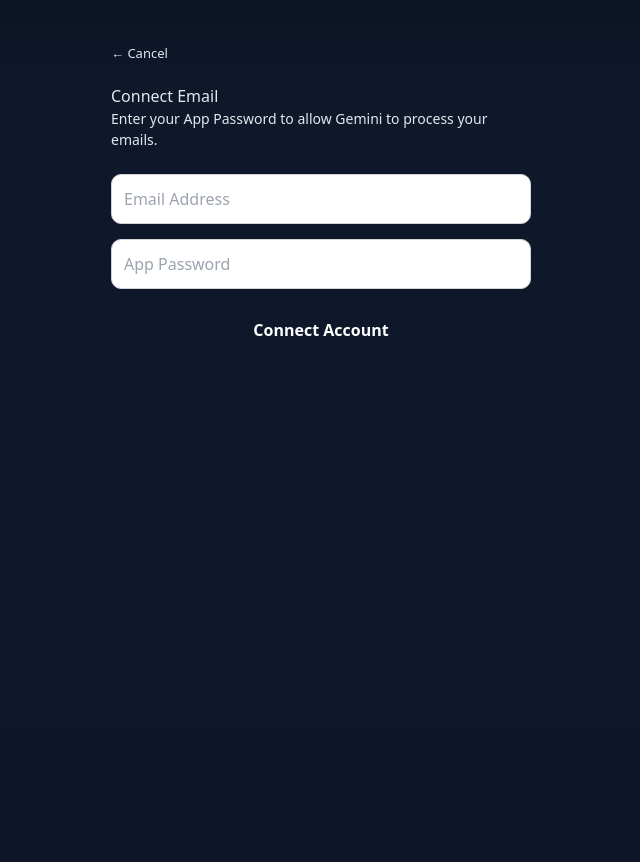
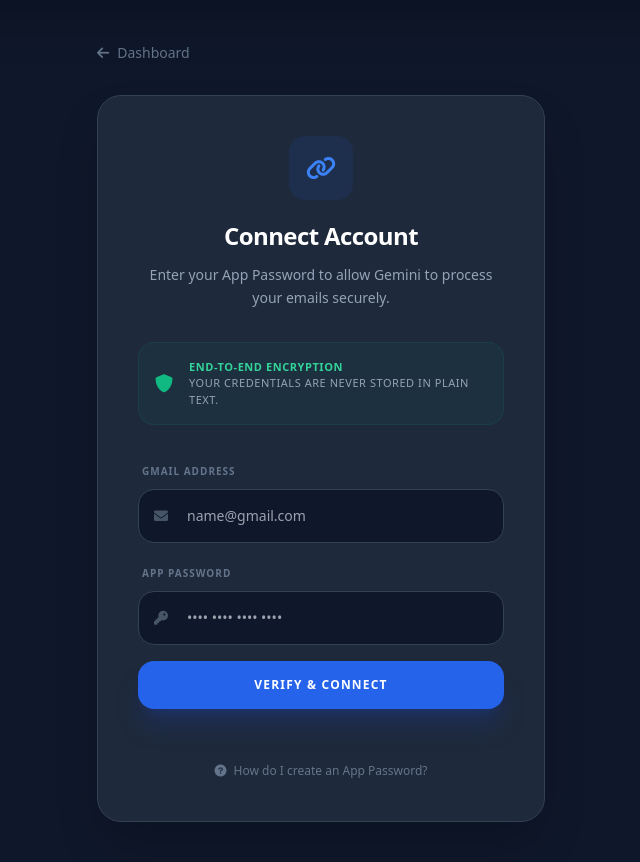
Before and after one commit to Ernestersty/ernes-co3AI, a Flask app: page /connect in a window 1280 px wide. Shown: the part 73-935 px from the top of the page, without its empty margins (319-959 px from the left). Before the commit the page ends 409 px from the top, so only its background shows below. Run offline with Flask 3, Linux system fonts and the light colour scheme; the visitor is signed in with stand-in values (Sample User, id 1); some libraries are stand-ins or nearby versions.

Commit message:
Update connect_email.html

```diff
--- a/templates/connect_email.html
+++ b/templates/connect_email.html
@@ -2,15 +2,66 @@
 {% block title %}Connect Email - ERNESCO{% endblock %}
 
 {% block content %}
-<div class="card" style="max-width: 420px; margin: auto; text-align: left;">
-    <a href="{{ url_for('index') }}" style="color: var(--apple-blue); font-size: 13px; text-decoration: none;">← Cancel</a>
-    <h2 style="margin-top: 20px;">Connect Email</h2>
-    <p style="color: var(--apple-gray); font-size: 14px; margin-bottom: 24px;">Enter your App Password to allow Gemini to process your emails.</p>
+<div class="max-w-md mx-auto animate-[fadeIn_0.5s_ease]">
+    <a href="{{ url_for('index') }}" class="inline-flex items-center text-slate-500 hover:text-blue-400 text-sm font-medium transition-colors mb-8 group">
+        <i class="fas fa-arrow-left mr-2 group-hover:-translate-x-1 transition-transform"></i> {{ t.dash }}
+    </a>
 
-    <form method="post">
-        <input type="email" name="email" placeholder="Email Address" style="margin-bottom: 15px; width: 100%; padding: 12px; border-radius: 10px; border: 1px solid #d2d2d7;" required>
-        <input type="password" name="password" placeholder="App Password" style="margin-bottom: 15px; width: 100%; padding: 12px; border-radius: 10px; border: 1px solid #d2d2d7;" required>
-        <button type="submit" style="width: 100%; background: var(--apple-blue); color: white; border: none; padding: 14px; border-radius: 12px; font-weight: 600; cursor: pointer;">Connect Account</button>
-    </form>
+    <div class="bg-[#1e293b] p-8 md:p-10 rounded-3xl shadow-2xl border border-slate-700 space-y-8">
+
+        <div class="text-center space-y-3">
+            <div class="inline-flex items-center justify-center w-16 h-16 bg-blue-600/10 rounded-2xl mb-2">
+                <i class="fas fa-link text-blue-500 text-2xl"></i>
+            </div>
+            <h2 class="text-2xl font-black text-white tracking-tight">Connect Account</h2>
+            <p class="text-slate-400 text-sm leading-relaxed">
+                Enter your App Password to allow Gemini to process your emails securely.
+            </p>
+        </div>
+
+        <div class="bg-emerald-500/5 border border-emerald-500/10 rounded-2xl p-4 flex items-center gap-4">
+            <i class="fas fa-shield-alt text-emerald-500 text-lg"></i>
+            <div class="text-[11px] text-slate-400 font-medium uppercase tracking-wider">
+                <span class="text-emerald-400 font-bold">End-to-End Encryption</span><br>
+                Your credentials are never stored in plain text.
+            </div>
+        </div>
+
+        <form method="post" class="space-y-4">
+            <div class="space-y-2">
+                <label class="text-[10px] font-bold text-slate-500 uppercase tracking-widest ml-1">Gmail Address</label>
+                <div class="relative">
+                    <i class="fas fa-envelope absolute left-4 top-1/2 -translate-y-1/2 text-slate-600 text-sm"></i>
+                    <input type="email" name="email" placeholder="name@gmail.com"
+                        class="w-full bg-[#0f172a] border border-slate-700 text-slate-200 text-sm rounded-2xl p-4 pl-12 focus:ring-2 focus:ring-blue-500 focus:border-blue-500 transition-all outline-none"
+                        required>
+                </div>
+            </div>
+
+            <div class="space-y-2">
+                <label class="text-[10px] font-bold text-slate-500 uppercase tracking-widest ml-1">App Password</label>
+                <div class="relative">
+                    <i class="fas fa-key absolute left-4 top-1/2 -translate-y-1/2 text-slate-600 text-sm"></i>
+                    <input type="password" name="password" placeholder="•••• •••• •••• ••••"
+                        class="w-full bg-[#0f172a] border border-slate-700 text-slate-200 text-sm rounded-2xl p-4 pl-12 focus:ring-2 focus:ring-blue-500 focus:border-blue-500 transition-all outline-none"
+                        required>
+                </div>
+            </div>
+
+            <button type="submit" class="w-full bg-blue-600 hover:bg-blue-700 text-white font-black py-4 rounded-2xl shadow-xl shadow-blue-900/40 transition-all active:scale-95 uppercase tracking-widest text-xs mt-4">
+                Verify & Connect
+            </button>
+        </form>
+
+        <div class="text-center pt-4">
+            <a href="https://myaccount.google.com/apppasswords" target="_blank" class="text-xs text-slate-500 hover:text-blue-400 transition-colors">
+                <i class="fas fa-question-circle mr-1"></i> How do I create an App Password?
+            </a>
+        </div>
+    </div>
 </div>
+
+<style>
+    @keyframes fadeIn { from { opacity: 0; transform: translateY(10px); } to { opacity: 1; transform: translateY(0); } }
+</style>
 {% endblock %}
```
